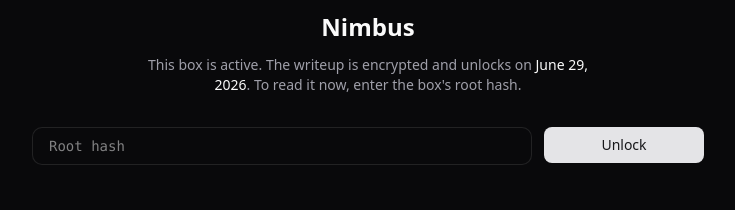
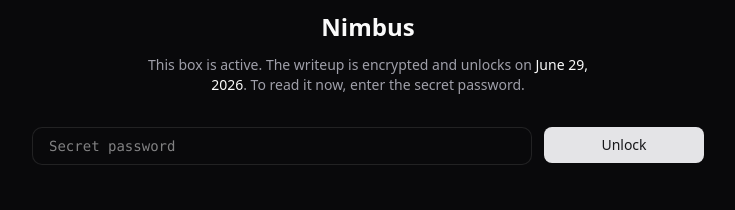
Before and after one commit to shreyas-challa/shreyas-challa.github.io, a React (Vite) app: page /box/nimbus in a window 1280 px wide. Shown: the part 145-355 px from the top of the page, without its empty margins (272-1007 px from the left). Built offline with nearby package versions, Linux system fonts and the light colour scheme; no server answers.

Commit message:
Reframe box unlock as a secret password instead of the root hash

```diff
--- a/src/box-view.jsx
+++ b/src/box-view.jsx
@@ -58,7 +58,7 @@ export function UnlockedWriteup({ doc, box }) {
   );
 }
 
-// Locked lock-screen: machine name, unlock date, root-hash form, decoy document.
+// Locked lock-screen: machine name, unlock date, secret-password form, decoy document.
 export function LockedWriteup({ box, hashInput, setHashInput, onUnlock, error, unlocking }) {
   const lockedDoc = useMemo(() => makeLockedDoc(), []);
   return (
@@ -80,7 +80,7 @@ export function LockedWriteup({ box, hashInput, setHashInput, onUnlock, error, u
           <p className="text-sm text-muted-foreground max-w-md">
             This box is active. The writeup is encrypted and unlocks on{" "}
             <span className="text-foreground font-medium">{formatDate(box.active_until)}</span>.
-            To read it now, enter the box's root hash.
+            To read it now, enter the secret password.
           </p>
         </div>
 
@@ -89,7 +89,7 @@ export function LockedWriteup({ box, hashInput, setHashInput, onUnlock, error, u
             type="text"
             value={hashInput}
             onChange={(e) => setHashInput(e.target.value)}
-            placeholder="Root hash"
+            placeholder="Secret password"
             autoComplete="off"
             spellCheck={false}
             className="flex-1 px-4 py-2 border rounded-lg bg-background font-mono text-sm focus:outline-none focus:ring-2 focus:ring-ring"
--- a/src/box.jsx
+++ b/src/box.jsx
@@ -47,7 +47,7 @@ export default function Box() {
       const plaintext = await decryptContent(box.encrypted, hashInput.trim());
       setDoc(plaintext);
     } catch {
-      setError("Incorrect root hash. The writeup stays locked until you provide the correct one.");
+      setError("Incorrect password. The writeup stays locked until you enter the correct secret.");
     } finally {
       setUnlocking(false);
     }
--- a/src/draft.jsx
+++ b/src/draft.jsx
@@ -120,7 +120,7 @@ function LockedPreview({ doc, meta }) {
     setEncrypted(null);
     setError(null);
     if (!meta.secret) {
-      setError("Set a root hash (secret) in the meta panel to preview the locked box.");
+      setError("Set a secret password in the meta panel to preview the locked box.");
       return;
     }
     encryptContent(JSON.stringify(doc), meta.secret).then((enc) => {
@@ -136,7 +136,7 @@ function LockedPreview({ doc, meta }) {
     try {
       setUnlockedDoc(await decryptContent(encrypted, hashInput.trim()));
     } catch {
-      setError("Incorrect root hash. The writeup stays locked until you provide the correct one.");
+      setError("Incorrect password. The writeup stays locked until you enter the correct secret.");
     } finally {
       setUnlocking(false);
     }
@@ -162,7 +162,7 @@ const META_FIELDS = [
   { key: "title", label: "Title", type: "text" },
   { key: "name", label: "Machine name", type: "text" },
   { key: "subtitle", label: "Subtitle", type: "text" },
-  { key: "secret", label: "Root hash (box secret)", type: "text" },
+  { key: "secret", label: "Secret password (box unlock secret)", type: "text" },
   { key: "active_until", label: "Unlocks on (box)", type: "text" },
   { key: "cover", label: "Cover image URL", type: "text" },
 ];
```
